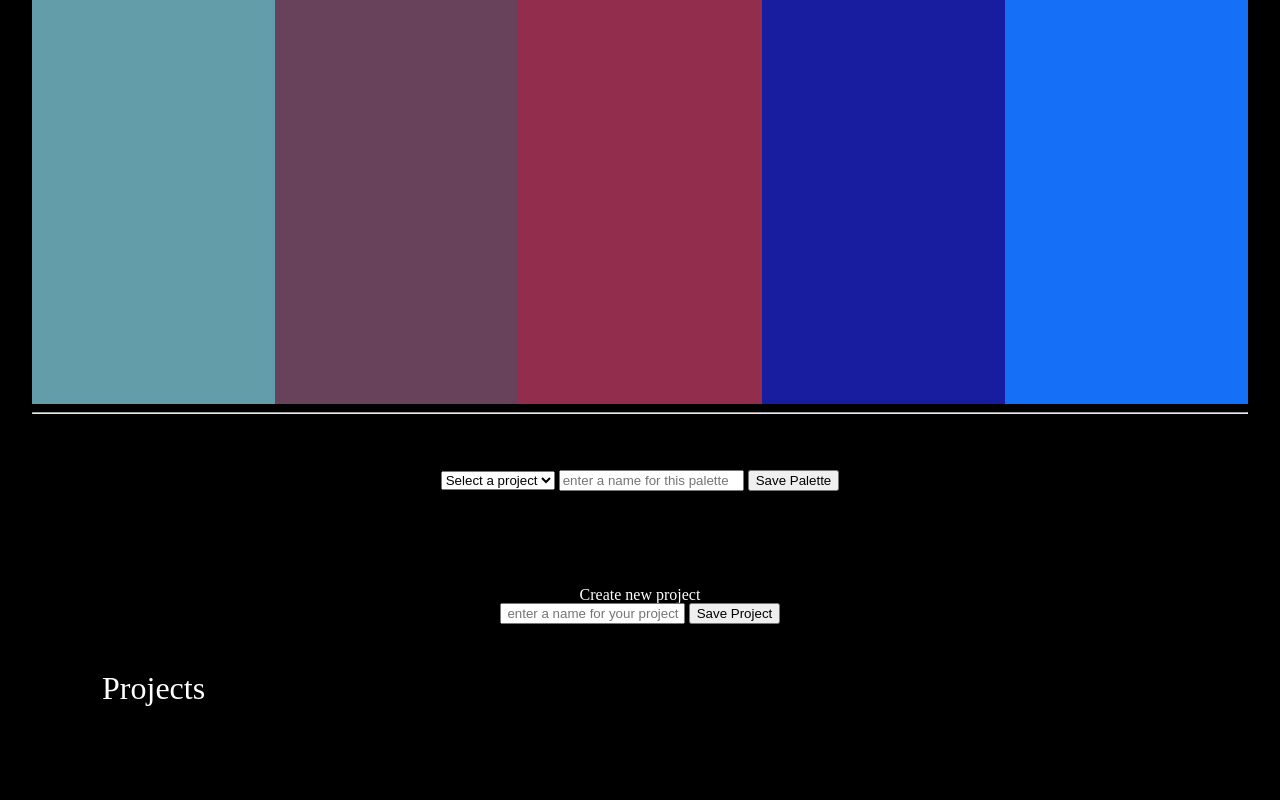
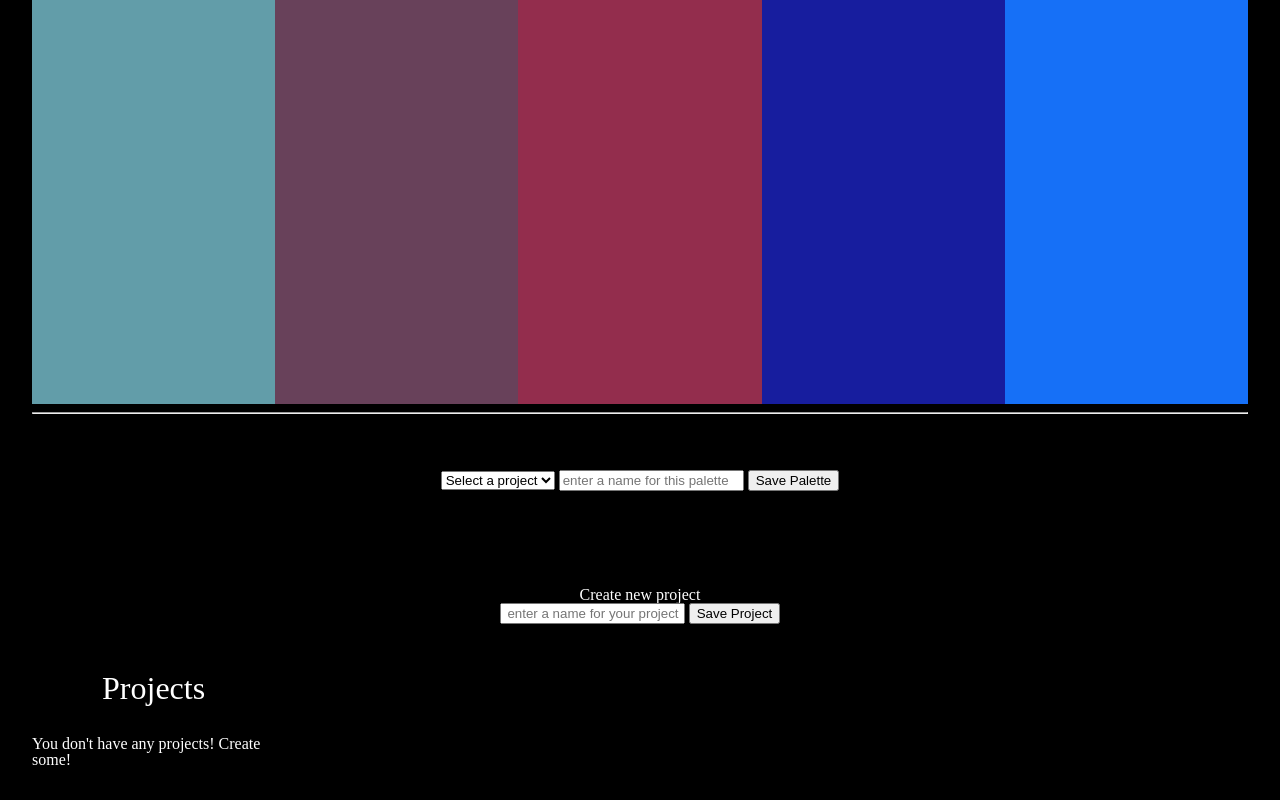
Before and after one commit to jeremiahjstanley/palette-picker, a website: page public/index.html in a window 1280 px wide. Shown: the part 380-1180 px from the top of the page. Before the commit the page ends 1148 px from the top, so only its background shows below. Drawn offline with nearby package versions, Linux system fonts and the light colour scheme; no server answers.

Commit message:
Add project message for when user has no projects

```diff
--- a/public/index.html
+++ b/public/index.html
@@ -59,7 +59,7 @@
 
 	<section class="projects-container">
 		<h1>Projects</h1>
-		<p class='projects-message'></p>
+		<p class='project-message'>You don't have any projects! Create some!</p>
 		<section class='projects'>
 		</section>
 	</section>
```
